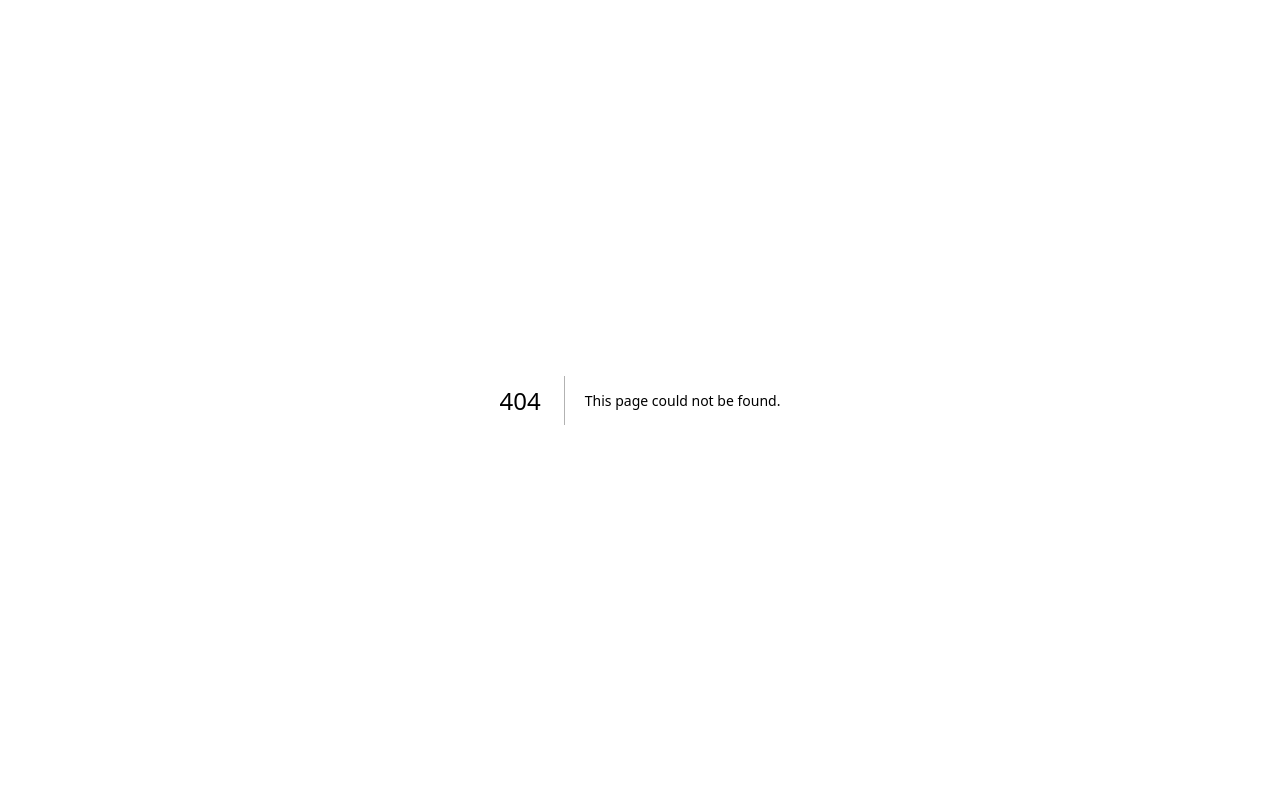
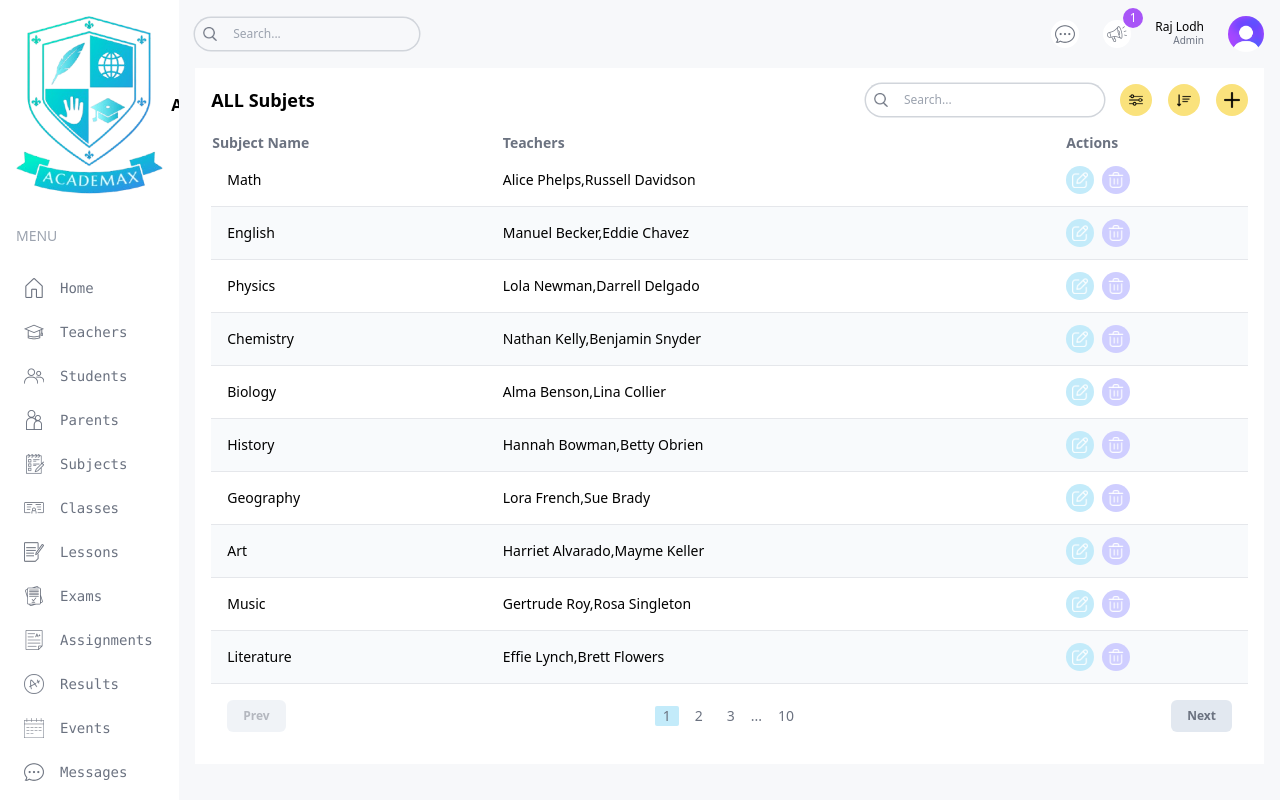
Before and after one commit to Rajlodh-001/school_management, a Next.js app: page /list/subjects in a window 1280 px wide. Before the commit this address had no page. Shown: the top 800 px of the page. Built offline with nearby package versions, Linux system fonts and the light colour scheme.

Commit message:
subject page

```diff
--- /dev/null
+++ b/src/app/(dashboard)/list/subjects/page.tsx
@@ -0,0 +1,96 @@
+import FormModel from "@/components/FormModel";
+import Pagination from "@/components/Pagination";
+import Table from "@/components/Table";
+import TableSearch from "@/components/TableSearch";
+import { parentsData, role, subjectsData } from "@/lib/data";
+import Image from "next/image";
+import Link from "next/link";
+
+type Subject = {
+  id: number;
+  name: string;
+  teachers: string[];
+};
+
+const columns = [
+  {
+    header: "Subject Name",
+    accessor: "name",
+  },
+
+  {
+    header: "Teachers",
+    accessor: "teachers",
+    className: "hidden md:table-cell",
+  },
+
+  {
+    header: "Actions",
+    accessor: "actions",
+  },
+];
+
+const SubjectListPage = () => {
+  const renderRow = (item: Subject) => (
+    <tr
+      key={item.id}
+      className="border-b border-gray-200 even:bg-slate-50 text-sm hover:bg-thmPurpleLight "
+    >
+      <td className="flex items-center gap-4 p-4">{item.name}</td>
+      <td className="hidden md:table-cell">{item.teachers.join(",")}</td>
+
+      <td className="">
+        <div className="flex items-center gap-2">
+          {/* <Link href={`/list/teachers/${item.id}`}>
+            <button className=" w-7 h-7 flex items-center justify-center rounded-full bg-thmSky">
+              <Image src="/edit.png" alt="" width={16} height={16} />
+            </button>
+          </Link> */}
+          {role === "admin" && (
+            // <button className=" w-7 h-7 flex items-center justify-center rounded-full bg-thmPurple">
+            //   <Image src="/delete.png" alt="" width={16} height={16} />
+            // </button>
+            <>
+            <FormModel table="subject" type="update" data={item} />
+            <FormModel table="subject" type="delete" id={item.id} />
+            </>
+          )}
+        </div>
+      </td>
+    </tr>
+  );
+  return (
+    <div className="bg-white p-4 roundend-md mt-0 m-4">
+      {/* Top */}
+      <div className="flex items-center justify-between">
+        <h1 className="hidden md:block text-lg font-semibold ">ALL Subjets</h1>
+        <div className="flex flex-col md:flex-row items-center gap-4 w-full md:w-auto">
+          <TableSearch />
+          <div className="flex items-center gap-4 self-end">
+            <button className="w-8 h-8 flex items-center justify-center rounded-full bg-thmYellow">
+              <Image src="/filter.png" alt="" width={14} height={14} />
+            </button>
+
+            <button className="w-8 h-8 flex items-center justify-center rounded-full bg-thmYellow">
+              <Image src="/sort.png" alt="" width={14} height={14} />
+            </button>
+
+            {role === "admin" && (
+              // <button className="w-8 h-8 flex items-center justify-center rounded-full bg-thmYellow">
+              //   <Image src="/plus.png" alt="" width={14} height={14} />
+              // </button>
+
+              <FormModel table="subject" type="create"  />
+            )}
+          </div>
+        </div>
+      </div>
+      {/* List */}
+      <Table columns={columns} renderRow={renderRow} data={subjectsData} />
+      {/* Pagination */}
+      <Pagination/>
+    </div>
+  );
+};
+
+export default SubjectListPage;
```
